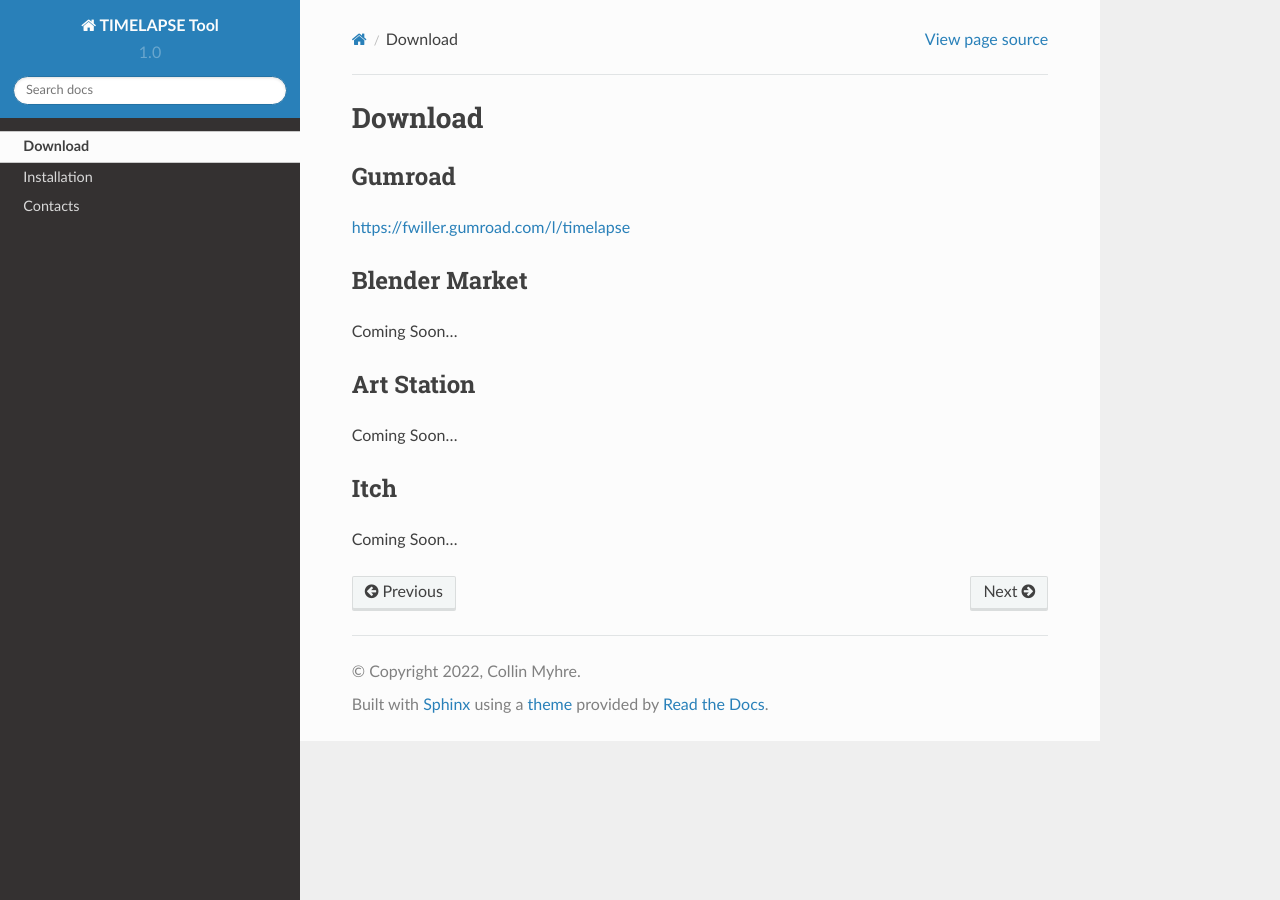
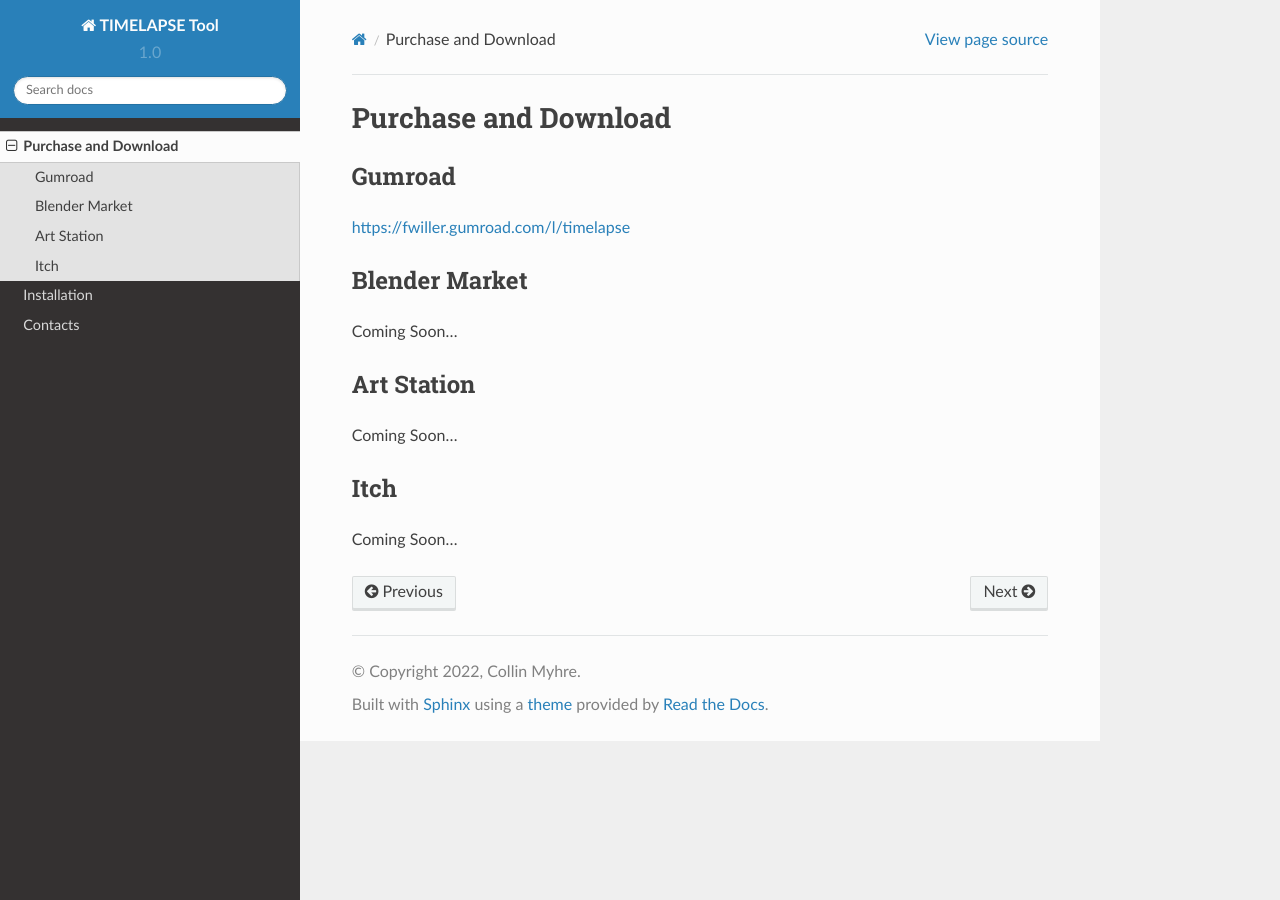
Before and after one commit to fwiller-git/TIMELAPSE-Tool-Docs, a Sphinx documentation site: the page built from docs/source/download.rst, in a window 1280 px wide. Built offline with Sphinx 7.4.7 and the Read the Docs theme 2.0.0, drawn with Linux system fonts in a browser that asks for light colours; pages that are not in the unit, such as notebooks, are missing from menus.

Commit message:
toctree depth test

```diff
--- a/docs/source/conf.py
+++ b/docs/source/conf.py
@@ -35,5 +35,5 @@ html_theme = 'sphinx_rtd_theme'
 epub_show_urls = 'footnote'
 
 html_theme_options = {
-    'navigation_depth': 1,
+    'navigation_depth': 2,
 }
--- a/docs/source/download.rst
+++ b/docs/source/download.rst
@@ -1,4 +1,4 @@
-Download
+Purchase and Download
 ==================
 
 Gumroad
--- a/docs/source/index.rst
+++ b/docs/source/index.rst
@@ -22,7 +22,7 @@ Requirements
 
 
 Contents
---------
+^^^^^^^^
 
 .. toctree::
    :maxdepth: 1
```
